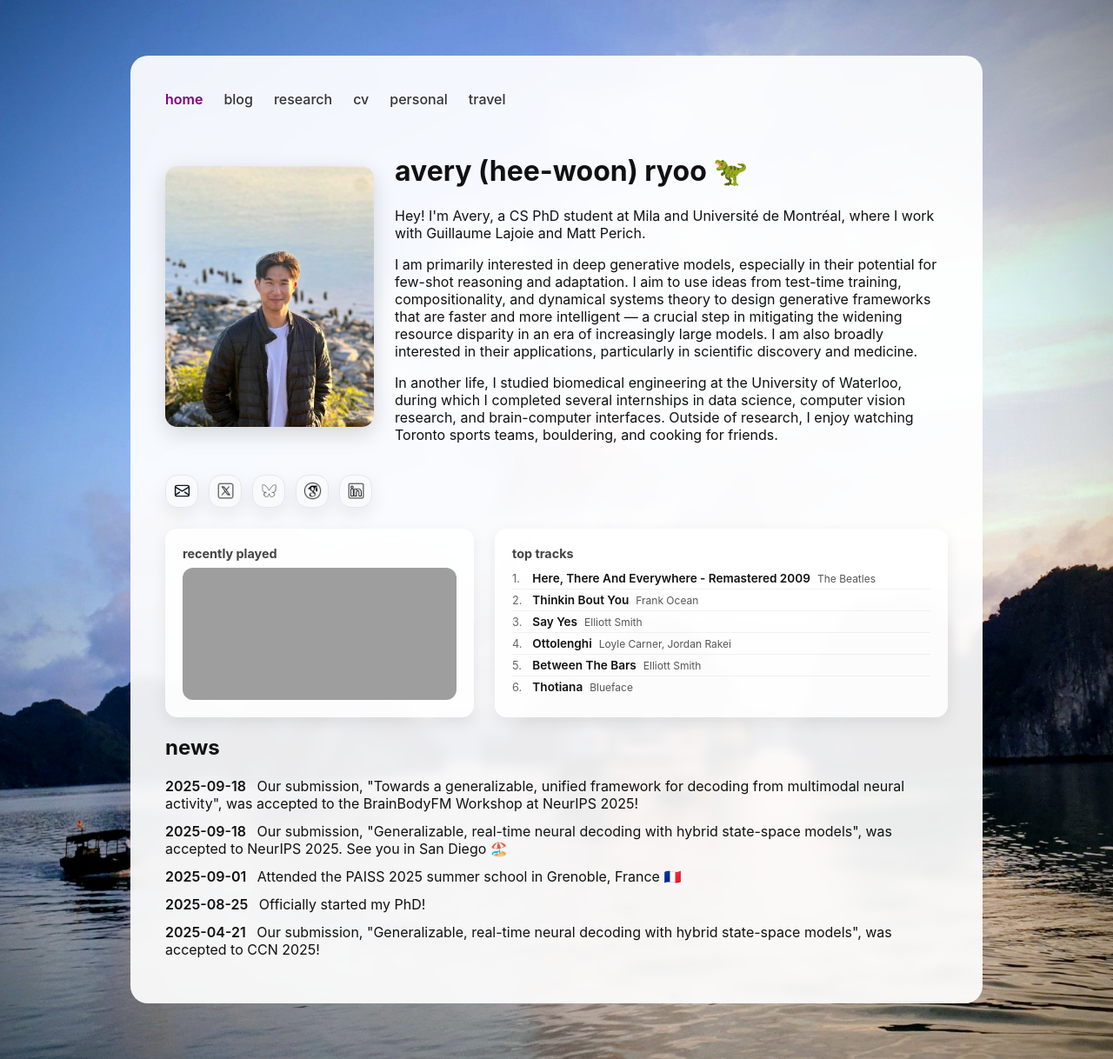
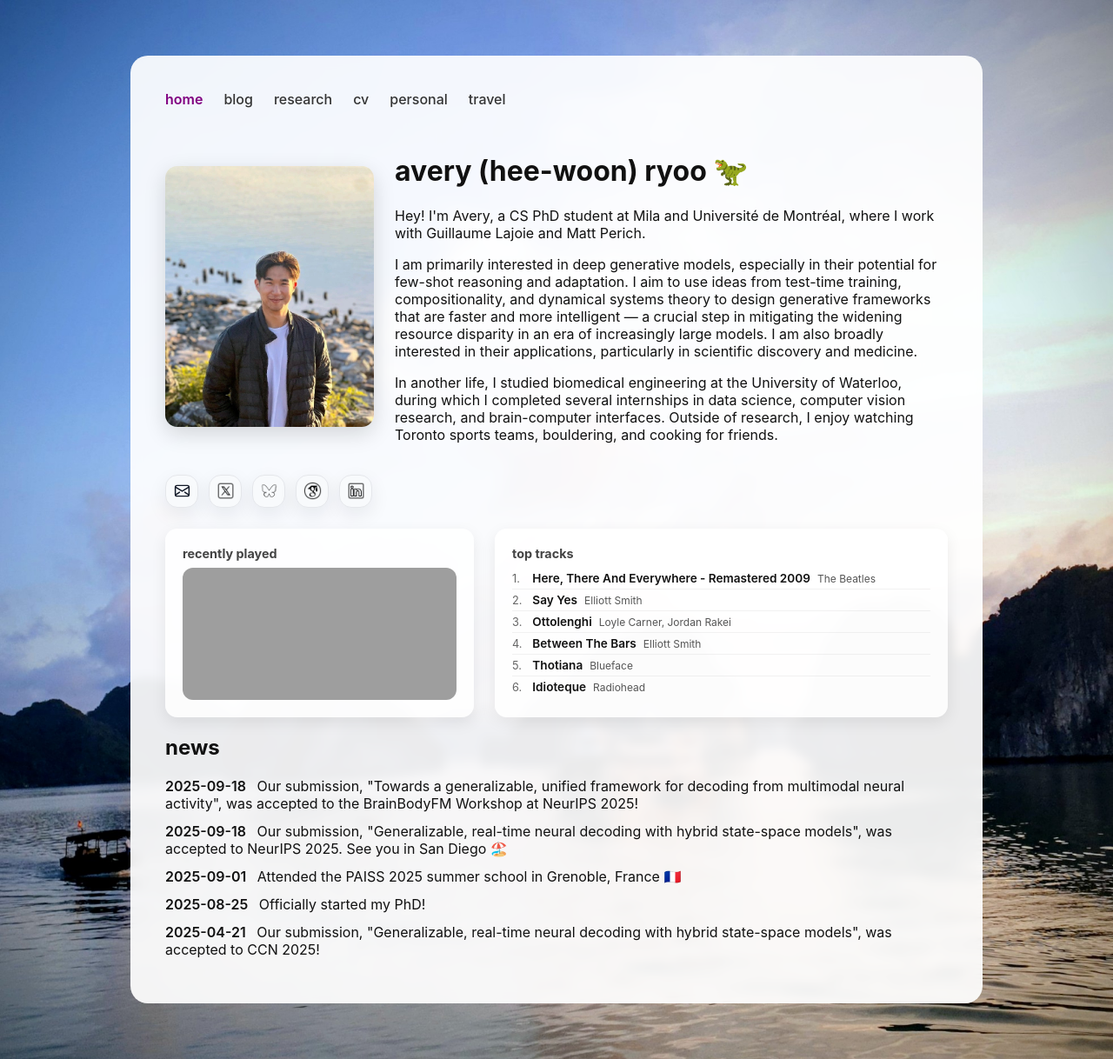
Before and after one commit to averyryoo/averyryoo.github.io, a Jekyll site: the page built from index.md, in a window 1280 px wide. Shown: the whole page at 87% size. Built offline with Jekyll 4.4.1, drawn with Linux system fonts in a browser that asks for light colours; grey boxes are pictures that could not be loaded.

Commit message:
chore: update spotify data

```diff
--- a/_data/spotify.yml
+++ b/_data/spotify.yml
@@ -9,9 +9,6 @@ top_tracks:
 - artist: The Beatles
   track: Here, There And Everywhere - Remastered 2009
   url: https://open.spotify.com/track/2B4Y9u4ERAFiMo13XPJyGP
-- artist: Frank Ocean
-  track: Thinkin Bout You
-  url: https://open.spotify.com/track/7DfFc7a6Rwfi3YQMRbDMau
 - artist: Elliott Smith
   track: Say Yes
   url: https://open.spotify.com/track/7zVfEu1dEvRw4EkWoqrBkx
@@ -24,4 +21,7 @@ top_tracks:
 - artist: Blueface
   track: Thotiana
   url: https://open.spotify.com/track/1rBjexQsgqXpsS2BrCxaDX
-updated_at: 2026-05-08 13:28 UTC
+- artist: Radiohead
+  track: Idioteque
+  url: https://open.spotify.com/track/1W5XugQJGhnSATMI5n002M
+updated_at: 2026-05-08 15:08 UTC
```
